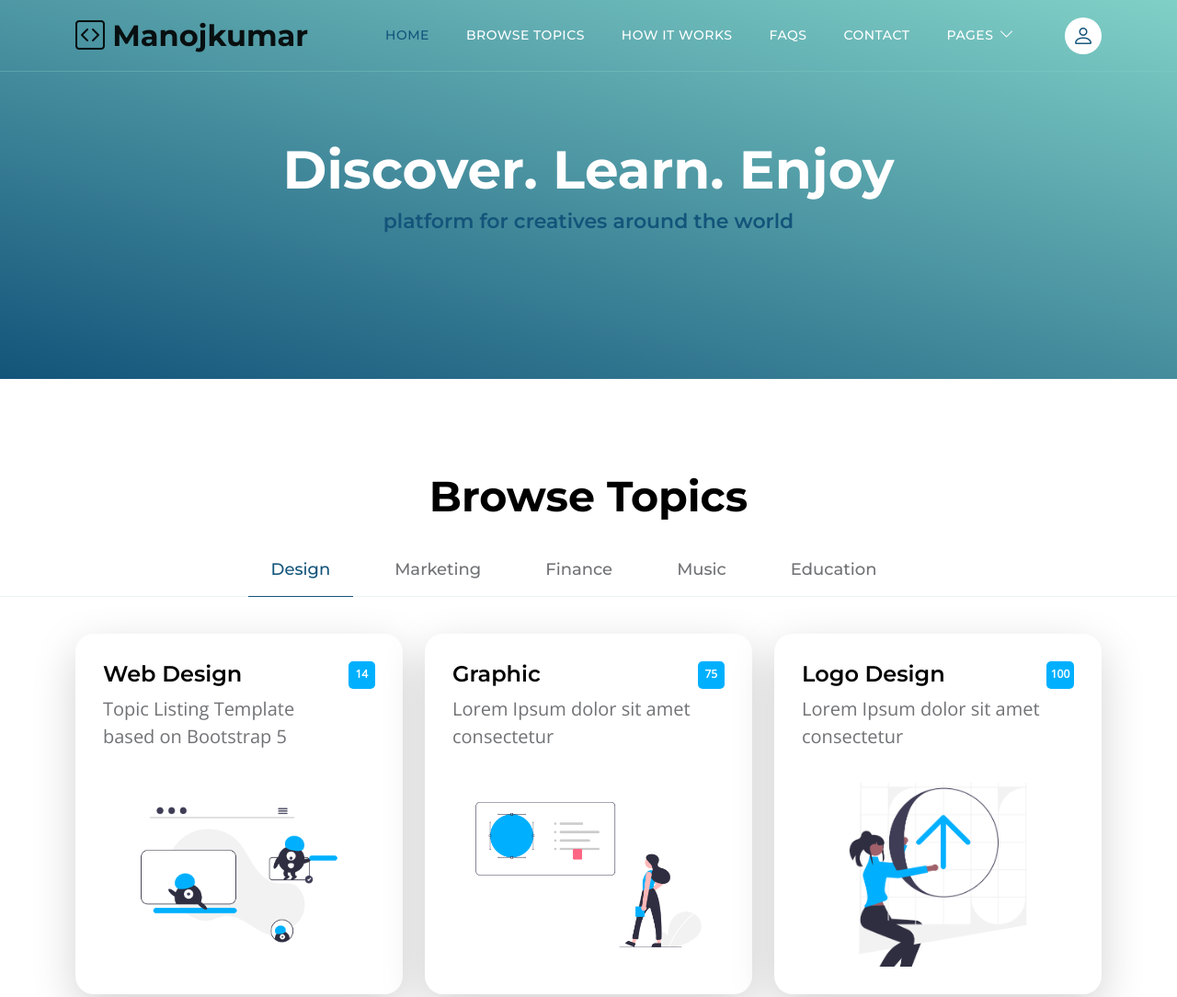
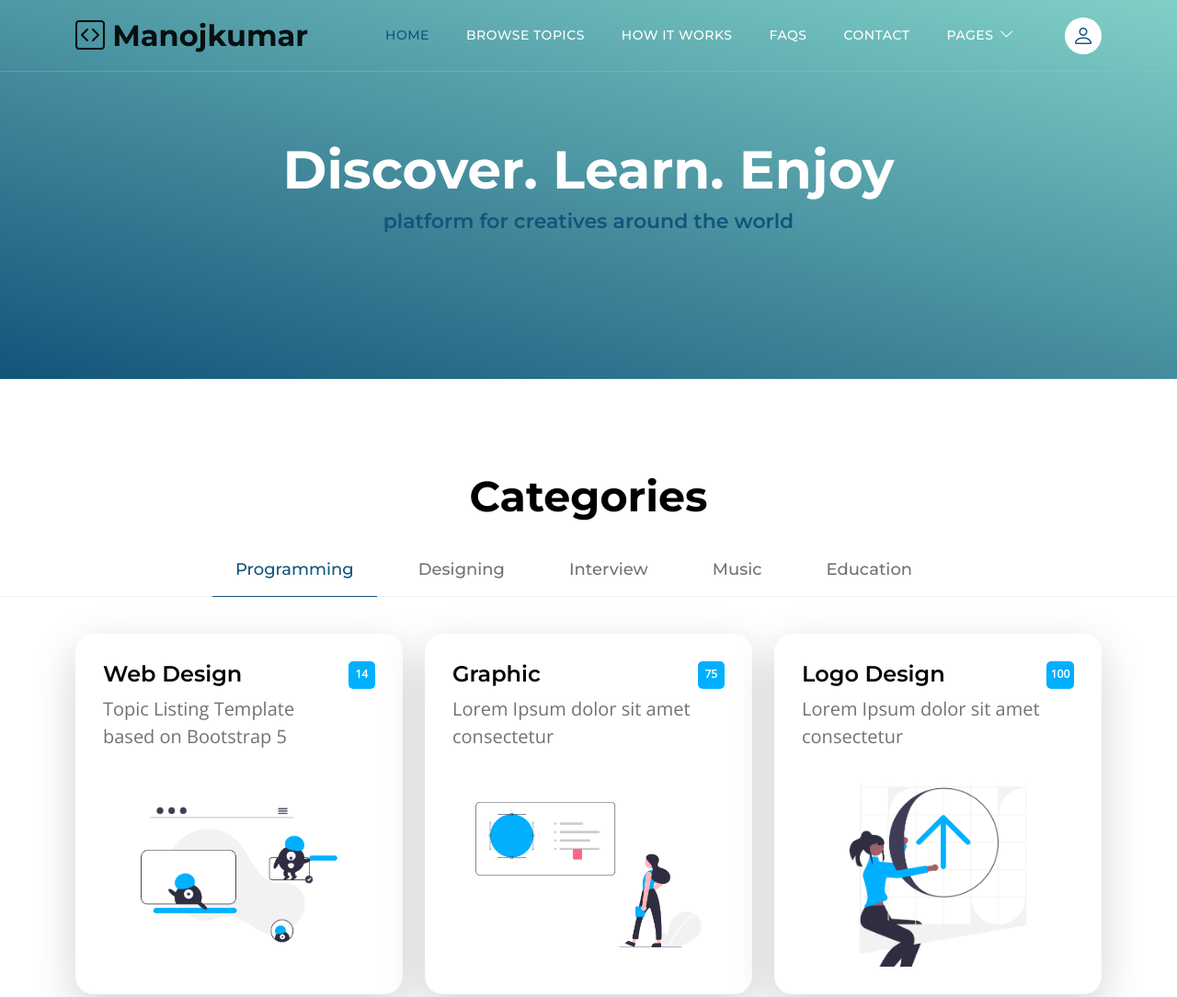
Before and after one commit to infosture/manojkumardheeran.github.io, a plain HTML site: page index.html in a window 1280 px wide. Shown: the top 1084 px of the page at 92% size. Drawn offline with nearby package versions, Linux system fonts and the light colour scheme.

Commit message:
Update index.html

```diff
--- a/index.html
+++ b/index.html
@@ -195,7 +195,7 @@
                     <div class="row">
 
                         <div class="col-12 text-center">
-                            <h2 class="mb-4">Browse Topics</h1>
+                            <h2 class="mb-4">Categories</h1>
                         </div>
 
                     </div>
@@ -205,15 +205,15 @@
                     <div class="row">
                         <ul class="nav nav-tabs" id="myTab" role="tablist">
                             <li class="nav-item" role="presentation">
-                                <button class="nav-link active" id="design-tab" data-bs-toggle="tab" data-bs-target="#design-tab-pane" type="button" role="tab" aria-controls="design-tab-pane" aria-selected="true">Design</button>
+                                <button class="nav-link active" id="design-tab" data-bs-toggle="tab" data-bs-target="#design-tab-pane" type="button" role="tab" aria-controls="design-tab-pane" aria-selected="true">Programming</button>
                             </li>
 
                             <li class="nav-item" role="presentation">
-                                <button class="nav-link" id="marketing-tab" data-bs-toggle="tab" data-bs-target="#marketing-tab-pane" type="button" role="tab" aria-controls="marketing-tab-pane" aria-selected="false">Marketing</button>
+                                <button class="nav-link" id="marketing-tab" data-bs-toggle="tab" data-bs-target="#marketing-tab-pane" type="button" role="tab" aria-controls="marketing-tab-pane" aria-selected="false">Designing</button>
                             </li>
 
                             <li class="nav-item" role="presentation">
-                                <button class="nav-link" id="finance-tab" data-bs-toggle="tab" data-bs-target="#finance-tab-pane" type="button" role="tab" aria-controls="finance-tab-pane" aria-selected="false">Finance</button>
+                                <button class="nav-link" id="finance-tab" data-bs-toggle="tab" data-bs-target="#finance-tab-pane" type="button" role="tab" aria-controls="finance-tab-pane" aria-selected="false">Interview</button>
                             </li>
 
                             <li class="nav-item" role="presentation">
```
